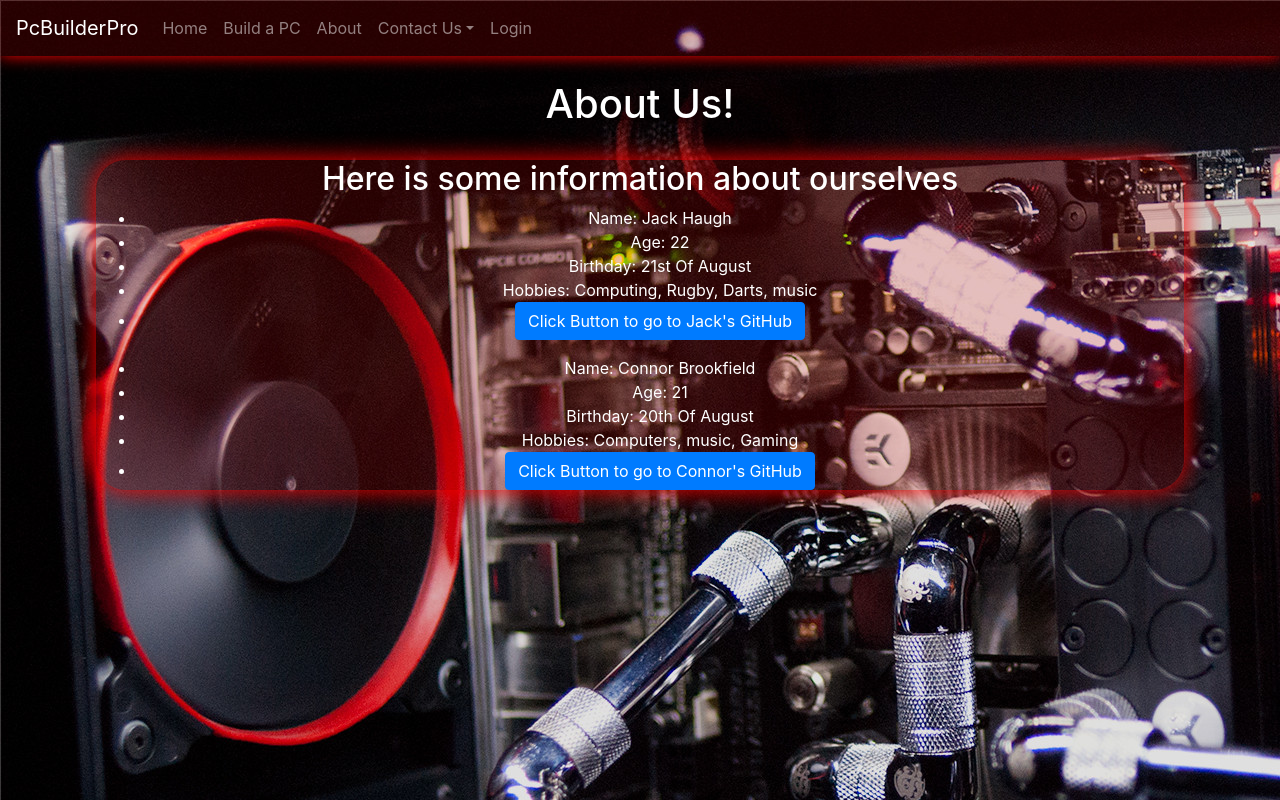
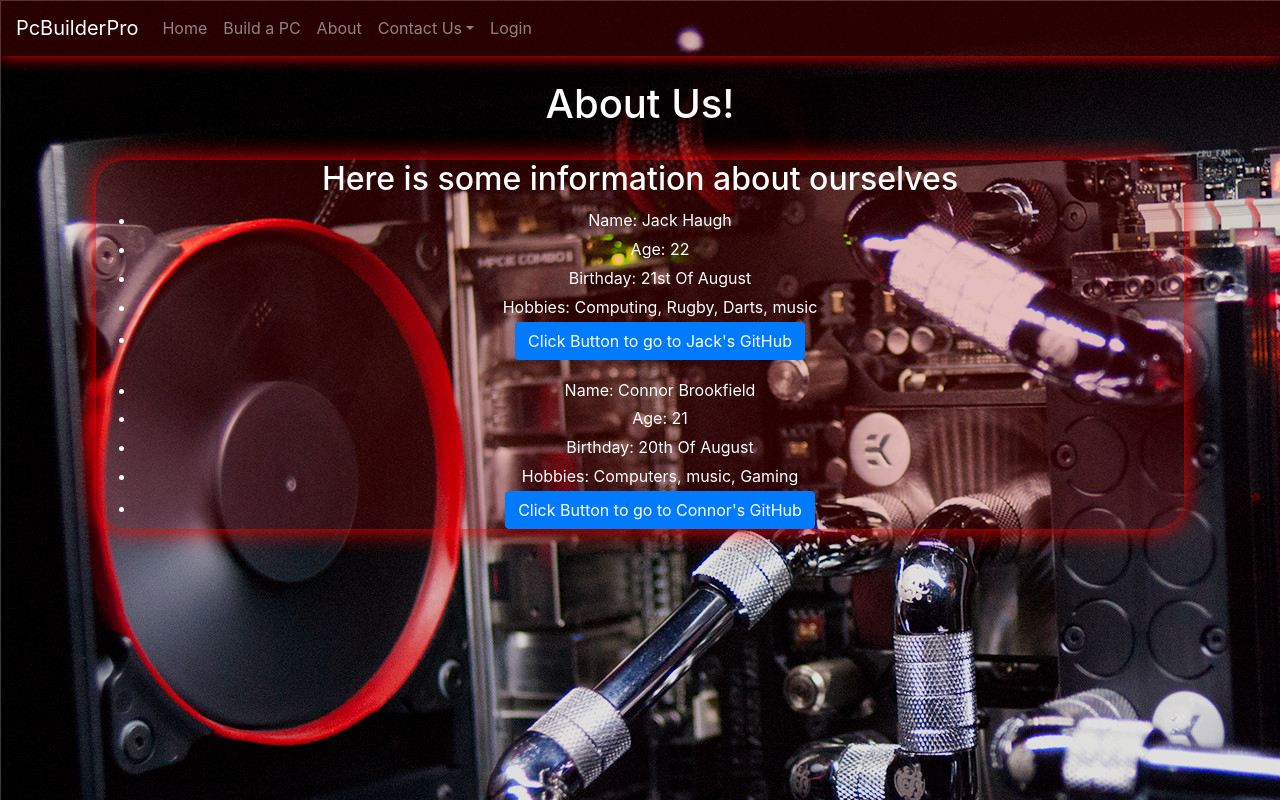
Before and after one commit to ConnorBrookfield/PC-Builder-Webapp, a React (Create React App) app: page /about in a window 1280 px wide. Built offline with nearby package versions, Linux system fonts and the light colour scheme.

Commit message:
Few changes appeareance wise to contact page

```diff
--- a/src/App.css
+++ b/src/App.css
@@ -36,4 +36,5 @@
   box-shadow: 0px 0px 25px red;
   border-radius: 30px;
   background-color:rgba(255, 0, 0, 0.15);
+  line-height: 1.8;
 }
--- a/src/components/forumInstance.js
+++ b/src/components/forumInstance.js
@@ -12,6 +12,7 @@ constructor(){
 render(){
     return(
 <div>
+      <br></br>
       {this.props.forum.name}
       <br></br>
       {this.props.forum.email}
--- a/src/components/forumPage.js
+++ b/src/components/forumPage.js
@@ -2,6 +2,7 @@ import React from 'react';
 import Forums from "./forums";
 import '../App.css';
 import axios from "axios";
+import { CardDeck } from 'react-bootstrap';
 
 
 class ForumPage extends React.Component{
@@ -26,7 +27,9 @@ class ForumPage extends React.Component{
           <h1>Forum Page!</h1>
           <h2>Welcome to the Forum page where your Querys are recieved for the community to see!!</h2>
           <div class="bodyFormat">
+
             <Forums theForums={this.state.forums} ReloadDataMethod={this.ReloadDataMethod}></Forums>
+
           </div>
         </div>
       )
--- a/src/components/query.js
+++ b/src/components/query.js
@@ -2,6 +2,7 @@ import React from 'react';
 import axios from 'axios';
 import Form from "react-bootstrap/Form";
 import Button from "react-bootstrap/Button";
+import '../App.css';
 
 class Query extends React.Component {
  constructor(props){
@@ -51,7 +52,7 @@ class Query extends React.Component {
               <div className="App">
               <h1><b>Query Page</b></h1>
               <h2>If You have a Query that needs help leave a comment and us or our community will help!</h2>
-
+              <div class="bodyFormat">
               <div class="centerElement">
               <Form onSubmit={this.handleQuerySubmit}>
               <Form.Group>
@@ -69,6 +70,7 @@ class Query extends React.Component {
                 <Button variant="primary" type="submit">Add Query</Button>
               </Form>
               </div>
+              </div>
           </div>
           </div>
       );
```
